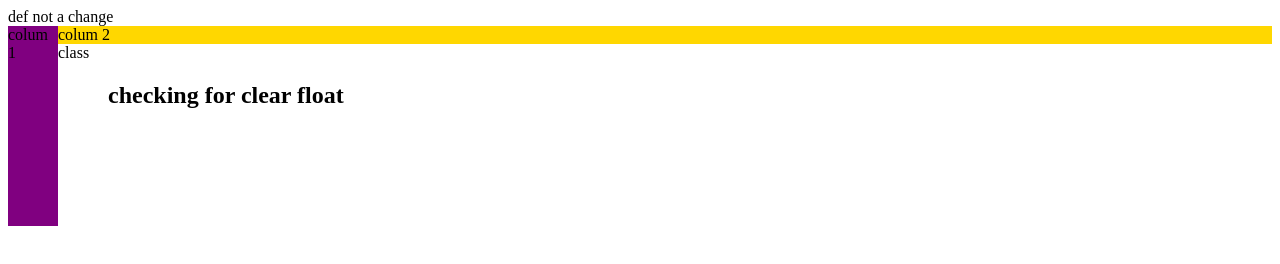
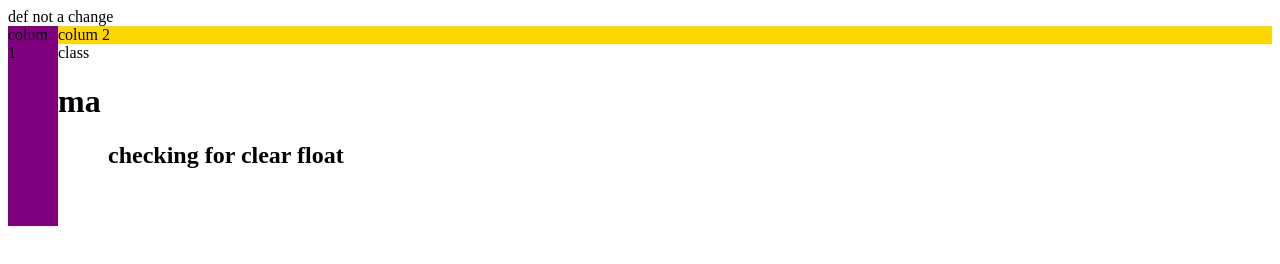
Before and after one commit to justicejeremy/github-practice, a plain HTML site: page index.html in a window 1280 px wide. Drawn offline with Linux system fonts and the light colour scheme.

Commit message:
last test

```diff
--- a/index.html
+++ b/index.html
@@ -12,7 +12,7 @@
     <div class="colum" id="col-1">colum 1</div>
     <div class="coloum" id="col-2" >colum 2</div>
     <div>class </div>
-
+     <h1>ma</h1>
 
 
 
```
